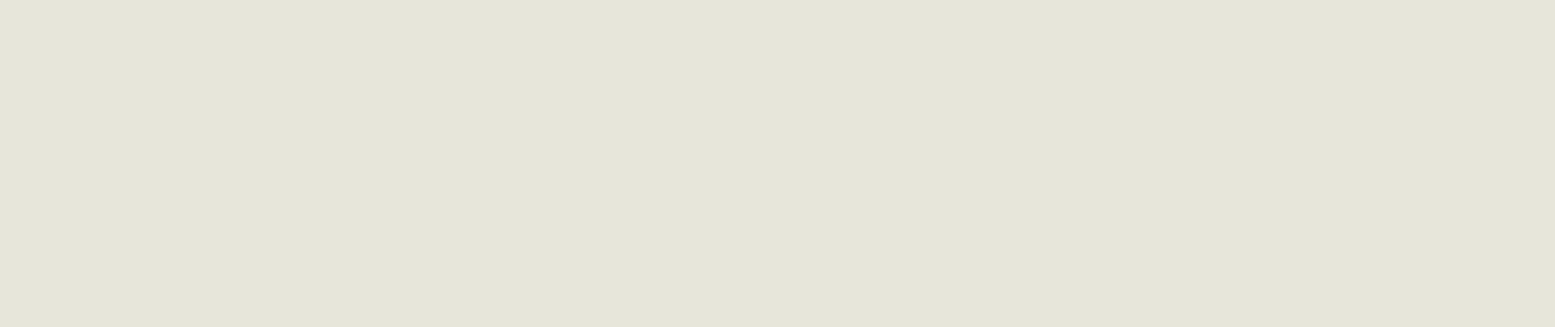
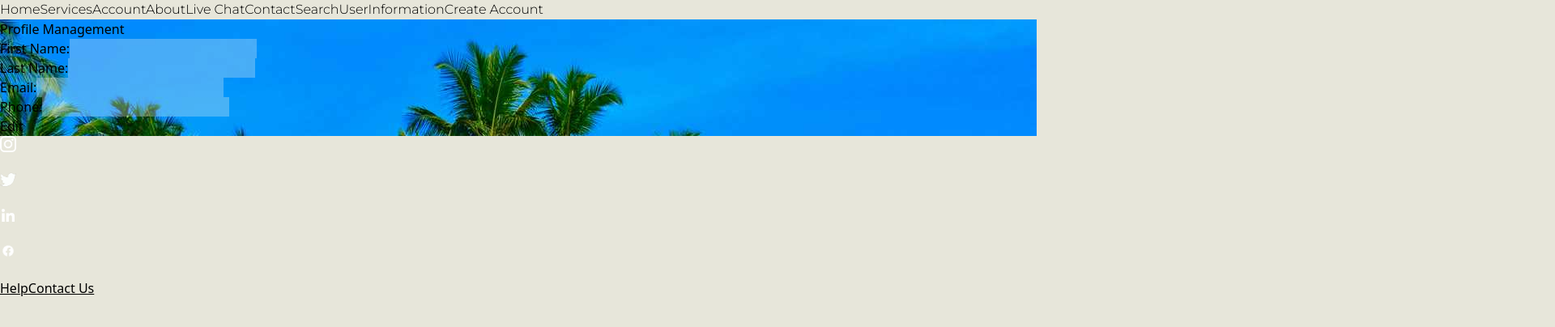
Before and after one commit to daigza09/Piplup-Travel-Buddy, a React (Vite) app in the folder frontend/: page /UserInformation in a window 1280 px wide. Before the commit this address had no page. Shown: the top 404 px of the page at 81% size, 1920 px wide, since content can reach past the window. Built offline with nearby package versions, Linux system fonts and the light colour scheme.

Commit message:
updating

```diff
--- a/frontend/src/App.jsx
+++ b/frontend/src/App.jsx
@@ -7,8 +7,10 @@ import Account from "./pages/Account";
 import CreateAccount from "./pages/CreateAccount";
 import LiveChat from "./pages/LiveChat";
 import Contact from "./pages/Contact";
+import UserInformation from "./pages/UserInformation";
 import Services from "./pages/Services";
 import "./App.css";
+
 function App() {
   return (
     <>
@@ -21,7 +23,8 @@ function App() {
           <Route path="CreateAccount" element={<CreateAccount />} />
           <Route path="about" element={<About />} />
           <Route path="LiveChat" element={<LiveChat />} />
-          <Route path="Contact" element={<Contact />} />
+          <Route path="Contact" element={<Contact/>}/>
+          <Route path="UserInformation" element={<UserInformation />} />
           <Route path="Services" element={<Services />} />
         </Route>
       </Routes>
--- a/frontend/src/pages/UserInformation.jsx
+++ b/frontend/src/pages/UserInformation.jsx
@@ -1,7 +1,7 @@
 import { useState } from "react";
 import destinationBG from "../assets/destinationBG.jpg";
 
-function UserInfo() {
+function UserInformation() {
   // Define state variables for user data and edit mode
   const [userData, setUserData] = useState({
     name: "",
```
